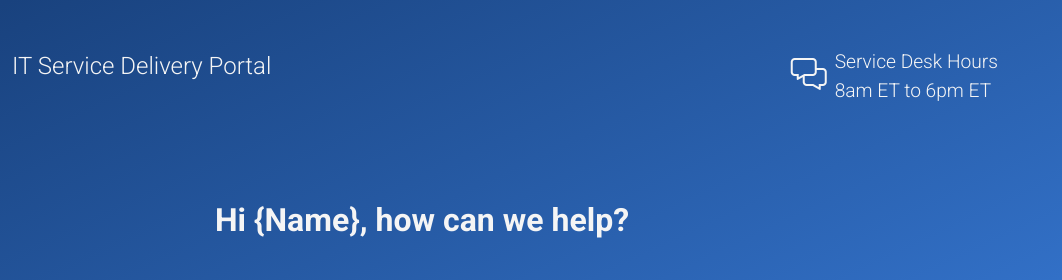
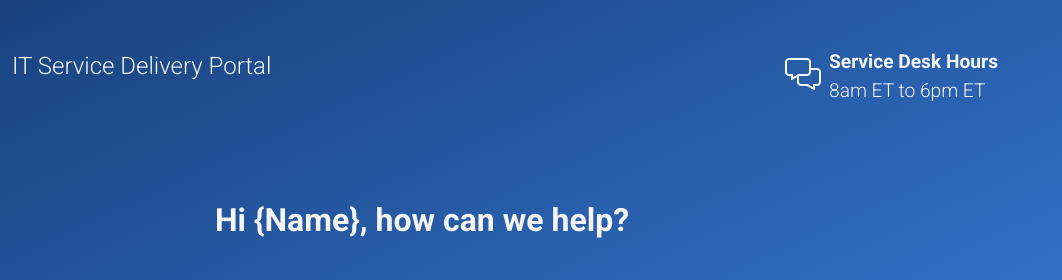
Before and after one commit to akgd/it-portal, a plain HTML site: page public/index.html in a window 1280 px wide. Shown: the top 280 px of the page, 218-1280 px from the left. Drawn offline with Linux system fonts and the light colour scheme; a script that the page names is missing.

Commit message:
Update index.html

```diff
--- a/public/index.html
+++ b/public/index.html
@@ -24,7 +24,7 @@
                             <div class="logo header-box"><span><img src="img/air-logo.png"></span><span> IT Service Delivery Portal</span></div>
                         </div>
                         <div class="column">
-                            <div class="hours header-box"><span><i class="fal fa-comments-alt"></i></span><span>Service Desk Hours<br>8am ET to 6pm ET</span></div>
+                            <div class="hours header-box"><span><i class="fal fa-comments-alt"></i></span><span><strong>Service Desk Hours</strong><br>8am ET to 6pm ET</span></div>
                         </div>
                     </div>
                 </div>
```
